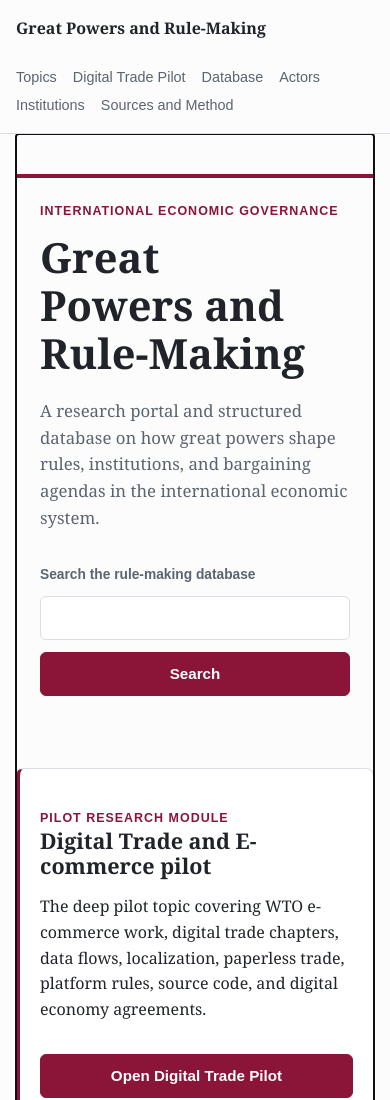
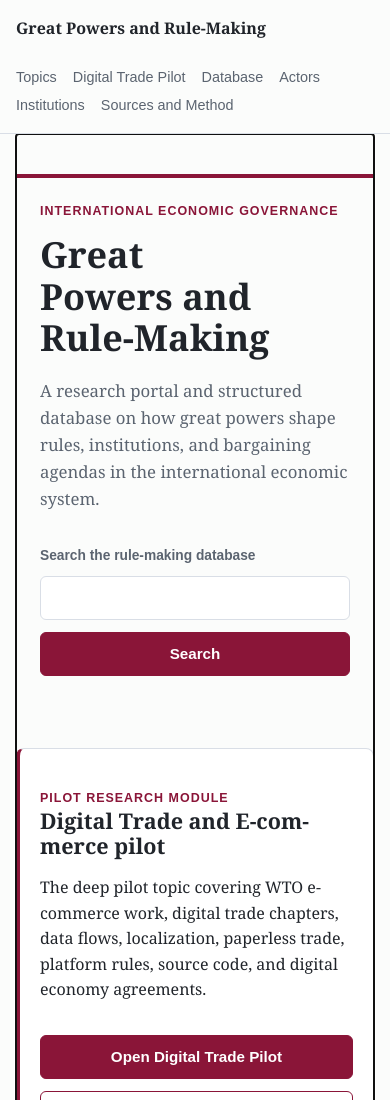
Before and after one commit to wangjiangyu-creator/rule-making, a website with bundled scripts: page index.html in a window 390 px wide. Shown: the top 1100 px of the page. Built offline with nearby package versions, Linux system fonts and the light colour scheme.

Commit message:
Prevent mobile heading overflow

```diff
--- a/src/styles.css
+++ b/src/styles.css
@@ -106,6 +106,9 @@ h3 {
   color: var(--color-text);
   line-height: 1.15;
   letter-spacing: 0;
+  overflow-wrap: anywhere;
+  word-break: normal;
+  hyphens: auto;
 }
 
 h1 {
@@ -416,7 +419,7 @@ dd,
   }
 
   h1 {
-    font-size: 2.6rem;
+    font-size: 2.25rem;
   }
 
   .lede {
```
Also changed, not shown: tests/render-smoke.test.mjs (+1 -0 lines).
